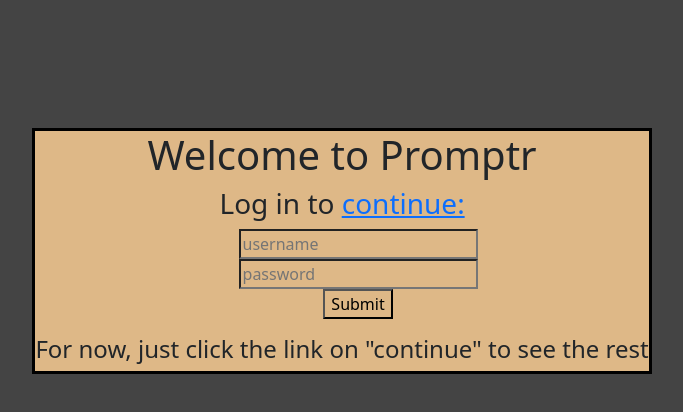
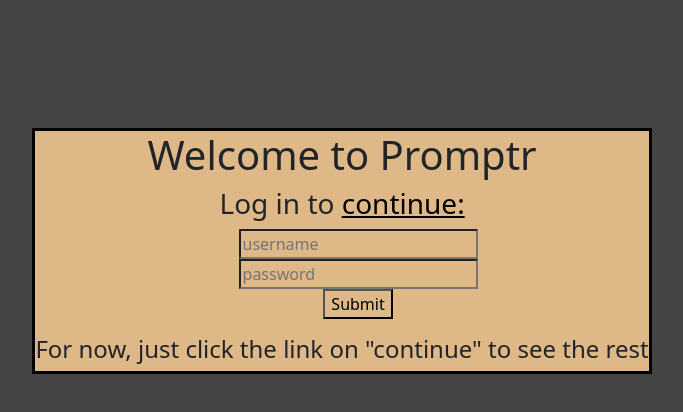
Before and after one commit to kidalonious/startup, a plain HTML site: page index.html in a window 1280 px wide. Shown: the whole page, without its empty margins (390-1073 px from the left). Drawn offline with nearby package versions, Linux system fonts and the light colour scheme.

Commit message:
fixed index.html anchor tag

```diff
--- a/index.html
+++ b/index.html
@@ -16,7 +16,7 @@
 <body class="base">
     <div class="main-box">
     <h1>Welcome to Promptr</h1>
-    <h3>Log in to <a href="home.html">continue:</a></h3>
+    <h3>Log in to <a href="home.html" class="basic-anchor">continue:</a></h3>
     <form action="home.html" method="post">
         <ul>
             <input type="text" id="username" name="varUsername" placeholder="username" required/><br>
```
